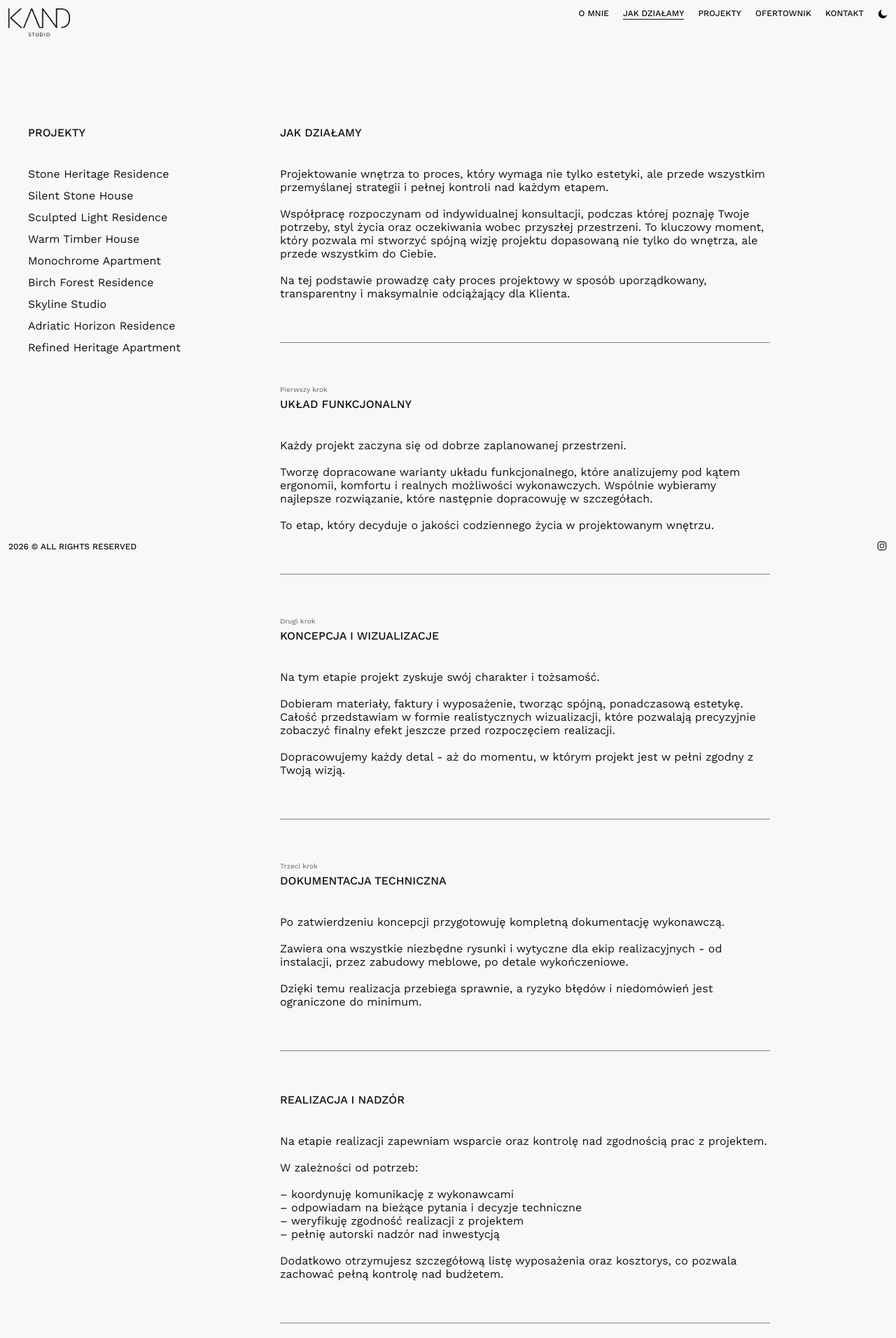
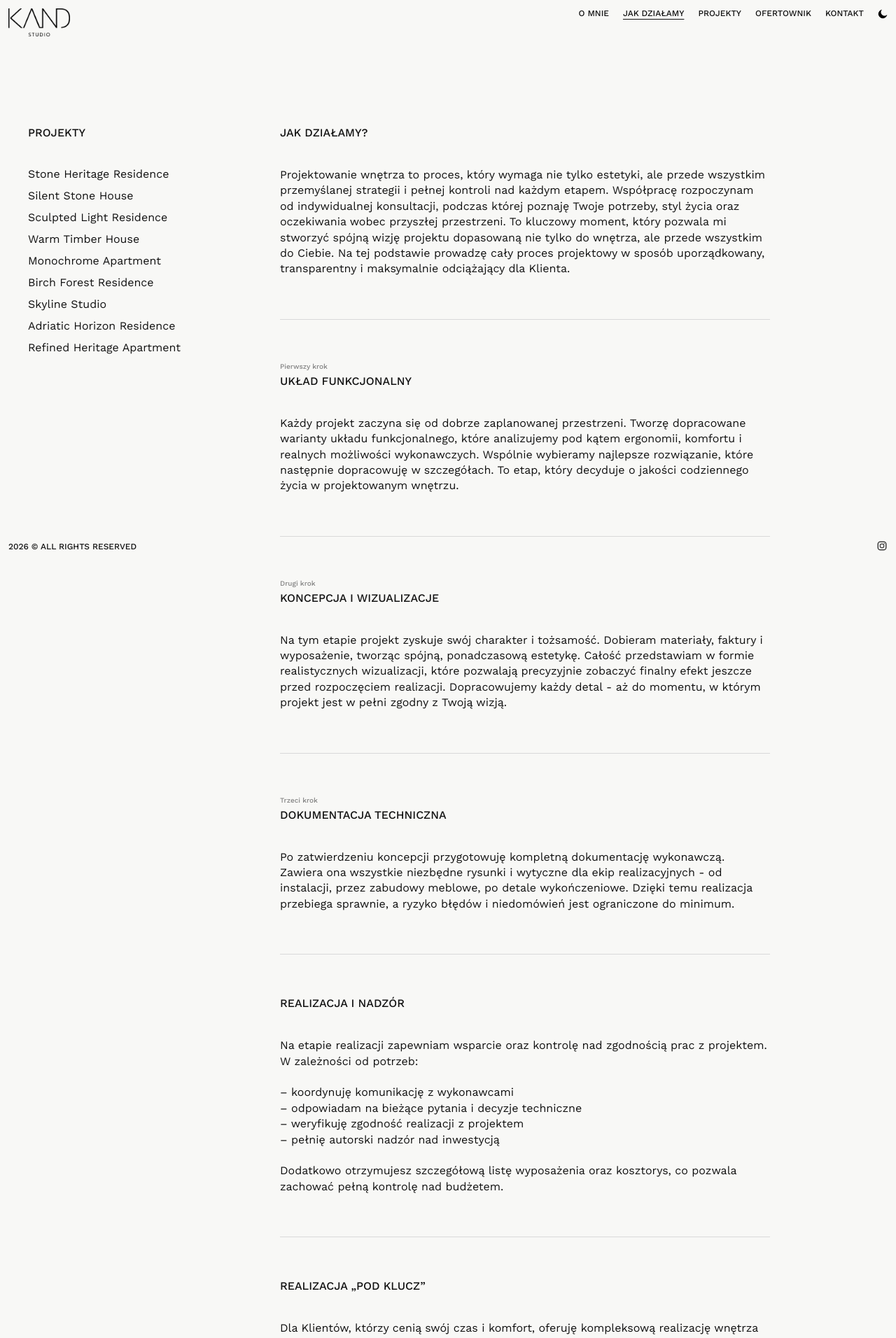
Before and after one commit to kand-studio/kand-studio-website, a React (Create React App) app: page /how-we-work in a window 1280 px wide. Shown: the top 1912 px of the page at 70% size. Built offline with nearby package versions, Linux system fonts and the light colour scheme.

Commit message:
update 18.05

```diff
--- a/src/TODO.html
+++ b/src/TODO.html
@@ -5,6 +5,7 @@ Zdjęcia;
 
 Work:
 - pomyśleć o czymś w przerwach, dodajemy jakieś ładne zdjęcia, czasem 2 po 50% czasem 1 (tylko w 2 miejscach? między waznymi przerwami) -> zamiast divaderow!!
+- moze zamiast tego jakis quote? dalej do ogarnięcia
 
 About me:
 - podpis ręczny z ipada
--- a/src/pages/Work.tsx
+++ b/src/pages/Work.tsx
@@ -48,13 +48,9 @@ function Work() {
 
 
           <div className="work__content__main">
-            <p className="work__content__title">Jak działamy</p>
+            <p className="work__content__title">Jak działamy?</p>
             <p className="work__content__description">
-              Projektowanie wnętrza to proces, który wymaga nie tylko estetyki, ale przede wszystkim przemyślanej strategii i pełnej kontroli nad każdym etapem.
-              <br /><br />
-              Współpracę rozpoczynam od indywidualnej konsultacji, podczas której poznaję Twoje potrzeby, styl życia oraz oczekiwania wobec przyszłej przestrzeni. To kluczowy moment, który pozwala mi stworzyć spójną wizję projektu dopasowaną nie tylko do wnętrza, ale przede wszystkim do Ciebie.
-              <br /><br />
-              Na tej podstawie prowadzę cały proces projektowy w sposób uporządkowany, transparentny i maksymalnie odciążający dla Klienta.
+              Projektowanie wnętrza to proces, który wymaga nie tylko estetyki, ale przede wszystkim przemyślanej strategii i pełnej kontroli nad każdym etapem. Współpracę rozpoczynam od indywidualnej konsultacji, podczas której poznaję Twoje potrzeby, styl życia oraz oczekiwania wobec przyszłej przestrzeni. To kluczowy moment, który pozwala mi stworzyć spójną wizję projektu dopasowaną nie tylko do wnętrza, ale przede wszystkim do Ciebie. Na tej podstawie prowadzę cały proces projektowy w sposób uporządkowany, transparentny i maksymalnie odciążający dla Klienta.
             </p>
 
             <div className="work__divider" />
@@ -62,11 +58,7 @@ function Work() {
             <p className="work__content__label">Pierwszy krok</p>
             <p className="work__content__title">Układ funkcjonalny</p>
             <p className="work__content__description">
-              Każdy projekt zaczyna się od dobrze zaplanowanej przestrzeni.
-              <br /><br />
-              Tworzę dopracowane warianty układu funkcjonalnego, które analizujemy pod kątem ergonomii, komfortu i realnych możliwości wykonawczych. Wspólnie wybieramy najlepsze rozwiązanie, które następnie dopracowuję w szczegółach.
-              <br /><br />
-              To etap, który decyduje o jakości codziennego życia w projektowanym wnętrzu.
+              Każdy projekt zaczyna się od dobrze zaplanowanej przestrzeni. Tworzę dopracowane warianty układu funkcjonalnego, które analizujemy pod kątem ergonomii, komfortu i realnych możliwości wykonawczych. Wspólnie wybieramy najlepsze rozwiązanie, które następnie dopracowuję w szczegółach. To etap, który decyduje o jakości codziennego życia w projektowanym wnętrzu.
             </p>
 
             <div className="work__divider" />
@@ -74,11 +66,7 @@ function Work() {
             <p className="work__content__label">Drugi krok</p>
             <p className="work__content__title">Koncepcja i wizualizacje</p>
             <p className="work__content__description">
-                Na tym etapie projekt zyskuje swój charakter i tożsamość.
-                <br /><br />
-                Dobieram materiały, faktury i wyposażenie, tworząc spójną, ponadczasową estetykę. Całość przedstawiam w formie realistycznych wizualizacji, które pozwalają precyzyjnie zobaczyć finalny efekt jeszcze przed rozpoczęciem realizacji.
-                <br /><br />
-                Dopracowujemy każdy detal - aż do momentu, w którym projekt jest w pełni zgodny z Twoją wizją.
+                Na tym etapie projekt zyskuje swój charakter i tożsamość. Dobieram materiały, faktury i wyposażenie, tworząc spójną, ponadczasową estetykę. Całość przedstawiam w formie realistycznych wizualizacji, które pozwalają precyzyjnie zobaczyć finalny efekt jeszcze przed rozpoczęciem realizacji. Dopracowujemy każdy detal - aż do momentu, w którym projekt jest w pełni zgodny z Twoją wizją.
             </p>
 
             <div className="work__divider" />
@@ -86,20 +74,14 @@ function Work() {
             <p className="work__content__label">Trzeci krok</p>
             <p className="work__content__title">Dokumentacja techniczna</p>
             <p className="work__content__description">
-              Po zatwierdzeniu koncepcji przygotowuję kompletną dokumentację wykonawczą.
-              <br /><br />
-              Zawiera ona wszystkie niezbędne rysunki i wytyczne dla ekip realizacyjnych - od instalacji, przez zabudowy meblowe, po detale wykończeniowe.
-              <br /><br />
-              Dzięki temu realizacja przebiega sprawnie, a ryzyko błędów i niedomówień jest ograniczone do minimum.
+              Po zatwierdzeniu koncepcji przygotowuję kompletną dokumentację wykonawczą. Zawiera ona wszystkie niezbędne rysunki i wytyczne dla ekip realizacyjnych - od instalacji, przez zabudowy meblowe, po detale wykończeniowe. Dzięki temu realizacja przebiega sprawnie, a ryzyko błędów i niedomówień jest ograniczone do minimum.
             </p>
 
             <div className="work__divider" />
 
             <p className="work__content__title">Realizacja i nadzór</p>
             <p className="work__content__description">
-              Na etapie realizacji zapewniam wsparcie oraz kontrolę nad zgodnością prac z projektem.
-              <br /><br />
-              W zależności od potrzeb:
+              Na etapie realizacji zapewniam wsparcie oraz kontrolę nad zgodnością prac z projektem. W zależności od potrzeb:
               <br /><br />
               – koordynuję komunikację z wykonawcami
               <br />
@@ -116,11 +98,7 @@ function Work() {
 
             <p className="work__content__title">Realizacja „pod klucz”</p>
             <p className="work__content__description">
-              Dla Klientów, którzy cenią swój czas i komfort, oferuję kompleksową realizację wnętrza „pod klucz”.
-              <br /><br />
-              W tym modelu przejmuję pełną odpowiedzialność za cały proces - od zatwierdzenia projektu aż po oddanie gotowej, w pełni urządzonej przestrzeni.
-              <br /><br />
-              Twoje zaangażowanie ogranicza się do kluczowych decyzji.
+              Dla Klientów, którzy cenią swój czas i komfort, oferuję kompleksową realizację wnętrza „pod klucz”. W tym modelu przejmuję pełną odpowiedzialność za cały proces - od zatwierdzenia projektu aż po oddanie gotowej, w pełni urządzonej przestrzeni. Twoje zaangażowanie ogranicza się do kluczowych decyzji.
               <br /><br />
               Całą resztą zajmuję się ja i mój zespół:
               <br /><br />
--- a/src/style/_work.scss
+++ b/src/style/_work.scss
@@ -4,7 +4,7 @@
     &__divider {
         width: 100%;
         height: 1px;
-        border-bottom: 1px solid var(--gray);
+        border-bottom: 1px solid #d9d9d9;
         margin: 24px 0;
 
         @media (min-width: 992px) {
@@ -82,6 +82,7 @@
     &__description {
         font-size: 16px;
         color: var(--text);
+        line-height: 1.4;
 
         span {
             font-family: var(--fontFancy);
--- a/src/style/style.css
+++ b/src/style/style.css
@@ -691,7 +691,7 @@ body.footer-hero .footer {
 .work__divider {
   width: 100%;
   height: 1px;
-  border-bottom: 1px solid var(--gray);
+  border-bottom: 1px solid #d9d9d9;
   margin: 24px 0;
 }
 @media (min-width: 992px) {
@@ -764,6 +764,7 @@ body.footer-hero .footer {
 .work__content__description {
   font-size: 16px;
   color: var(--text);
+  line-height: 1.4;
 }
 .work__content__description span {
   font-family: var(--fontFancy);
```
Also changed, not shown: 1 other file (tests, documents, lock files or other folders).
